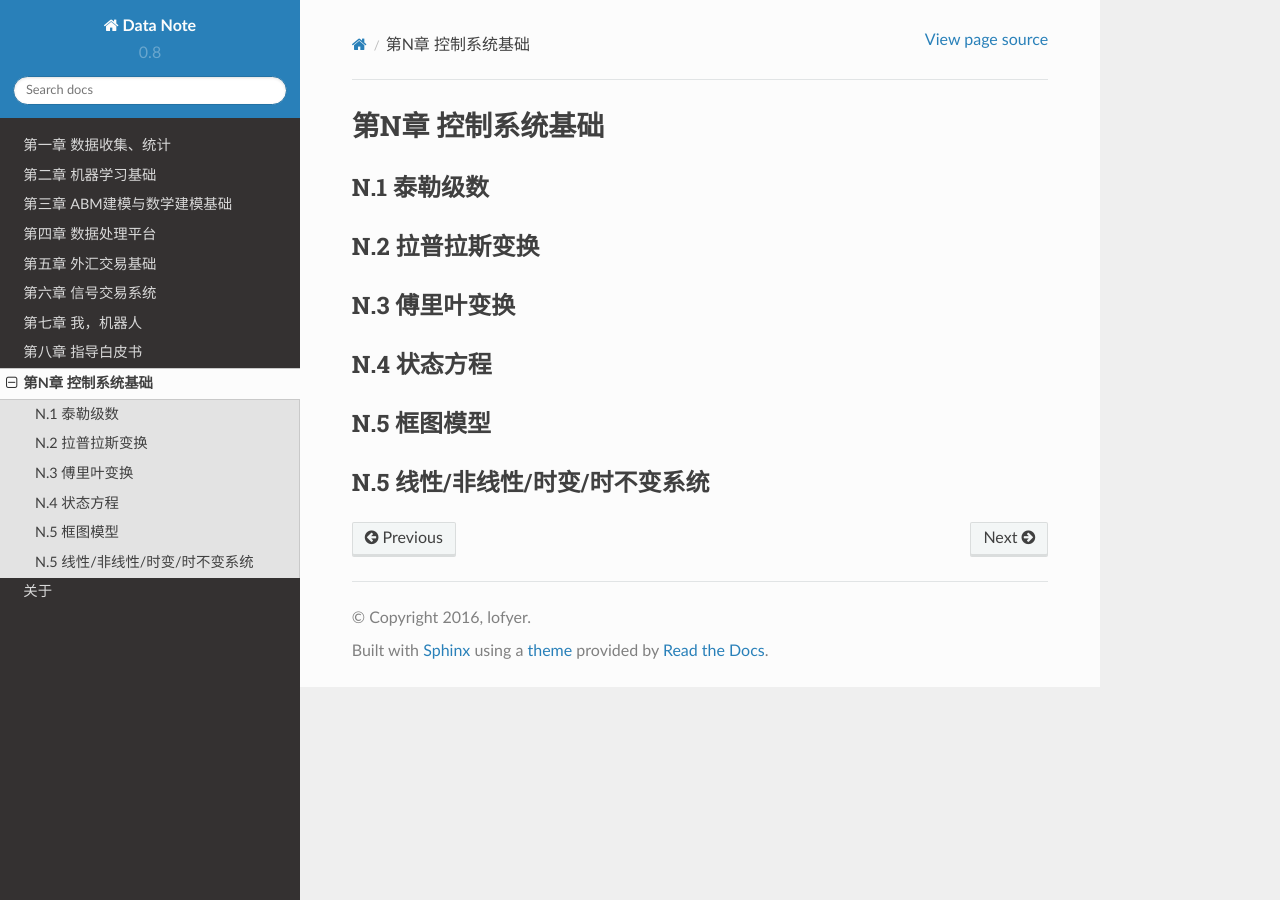
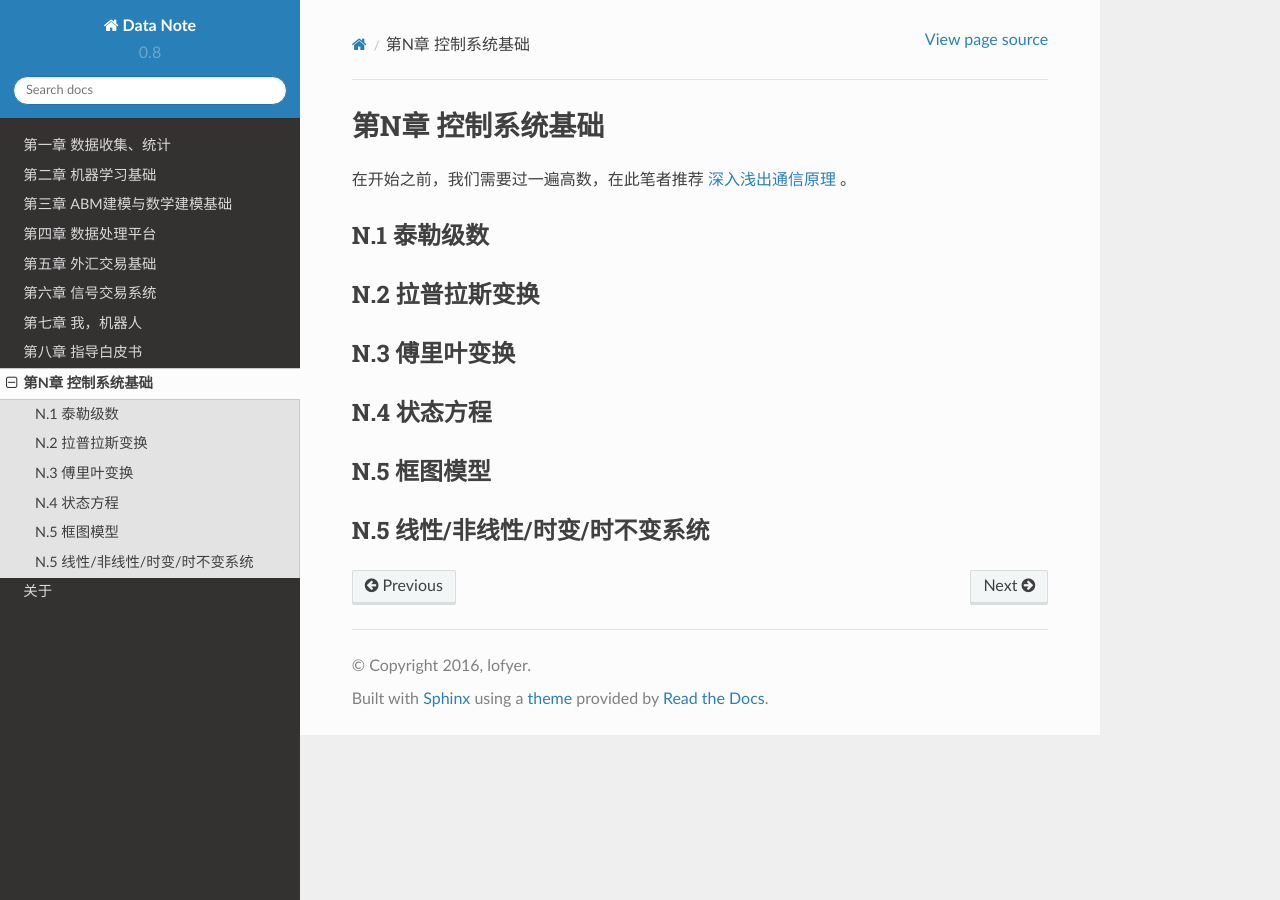
Before and after one commit to lofyer/DataNote, a Sphinx documentation site: the page built from source/posts/chn.rst, in a window 1280 px wide. Built offline with Sphinx 7.4.7 and the Read the Docs theme 2.0.0, drawn with Linux system fonts in a browser that asks for light colours.

Commit message:
《深入浅出通信原理》

```diff
--- a/source/posts/chn.rst
+++ b/source/posts/chn.rst
@@ -1,6 +1,8 @@
 =======================
 第N章 控制系统基础
 =======================
+
+在开始之前，我们需要过一遍高数，在此笔者推荐 `深入浅出通信原理 <http://bbs.c114.net/forum.php?mod=viewthread&tid=394879&page=1&authorid=509841>`_ 。
 
 ----------------
 N.1 泰勒级数
```
